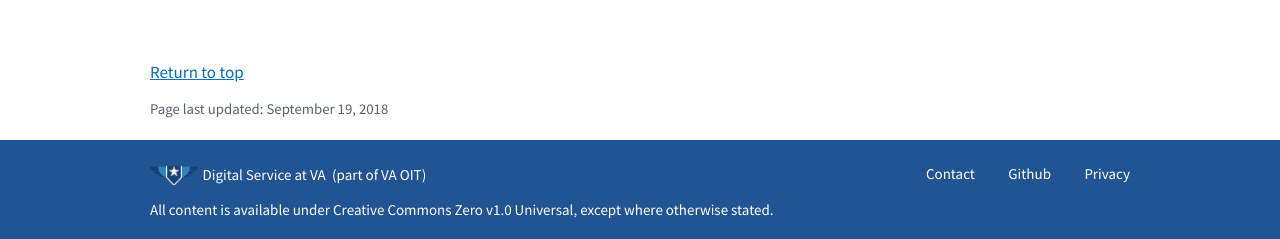
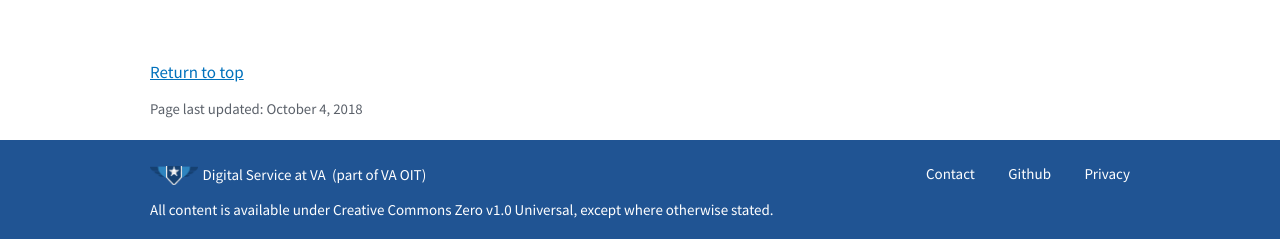
Before and after one commit to department-of-veterans-affairs/va-digital-service-handbook, a Jekyll site: the page built from _pages/delivery/build-and-test-2.md, in a window 1280 px wide and 900 px high, scrolled down 1884 px. Shown: the part 658-897 px from the top of the window. Built offline with Jekyll 4.4.1, drawn with Linux system fonts in a browser that asks for light colours; nearby versions of some CDN libraries; part of the change alters nothing that is shown.

```diff
--- a/_pages/delivery/build-and-test-2.md
+++ b/_pages/delivery/build-and-test-2.md
@@ -1,6 +1,6 @@
 ---
 #
-modified-date: September 19, 2018
+modified-date: October 4, 2018
 #
 # See the Github wiki for how to edit content on this page and markdown styles you can use:
 # link here
@@ -106,7 +106,7 @@ permalink: /delivery/build-and-test/activities
 
 1. Conduct <a title="Go to qa testing" href="https://github.com/department-of-veterans-affairs/vets-work-practices/blob/master/Testing/cross-browser-manual-testing.md" target="_blank">cross-browser QA testing</a>.
 
-1. Set up <a title="Go to Google Analytics setup" href="https://department-of-veterans-affairs.github.io/va-digital-services-platform-docs/docs/vets-developer-docs/google-analytics" target="_blank">Google Analytics</a>.
+1. Set up <a title="Go to Google Analytics setup" href="https://github.com/department-of-veterans-affairs/vets-work-practices/blob/master/Reviews-External-Contractors/request-google-analytics.md" target="_blank">Google Analytics</a>.
 
 1. Request a <a href="https://github.com/department-of-veterans-affairs/vets-work-practices/blob/master/Reviews-External-Contractors/request-ato-reviews.md#request-a-pre-launch-ato-review" target="_blank">Pre-launch ATO review</a>.
 
@@ -116,7 +116,7 @@ permalink: /delivery/build-and-test/activities
 
 1. Perform [user acceptance testing (UAT)]({{site.baseurl}}/resources/more/uat).
 
-1. Review your MVP with the [Call Center]({{site.baseurl}}/resources/more/call-center).
+1. Review your MVP with the <a href="https://github.com/department-of-veterans-affairs/vets-work-practices/blob/master/Reviews-External-Contractors/request-contact-center-review.md" target="_blank">Call Center</a>.
 
 <!--1. Set up [live service details]({{site.baseurl}}/resources/more/service-details).-->
 
```
